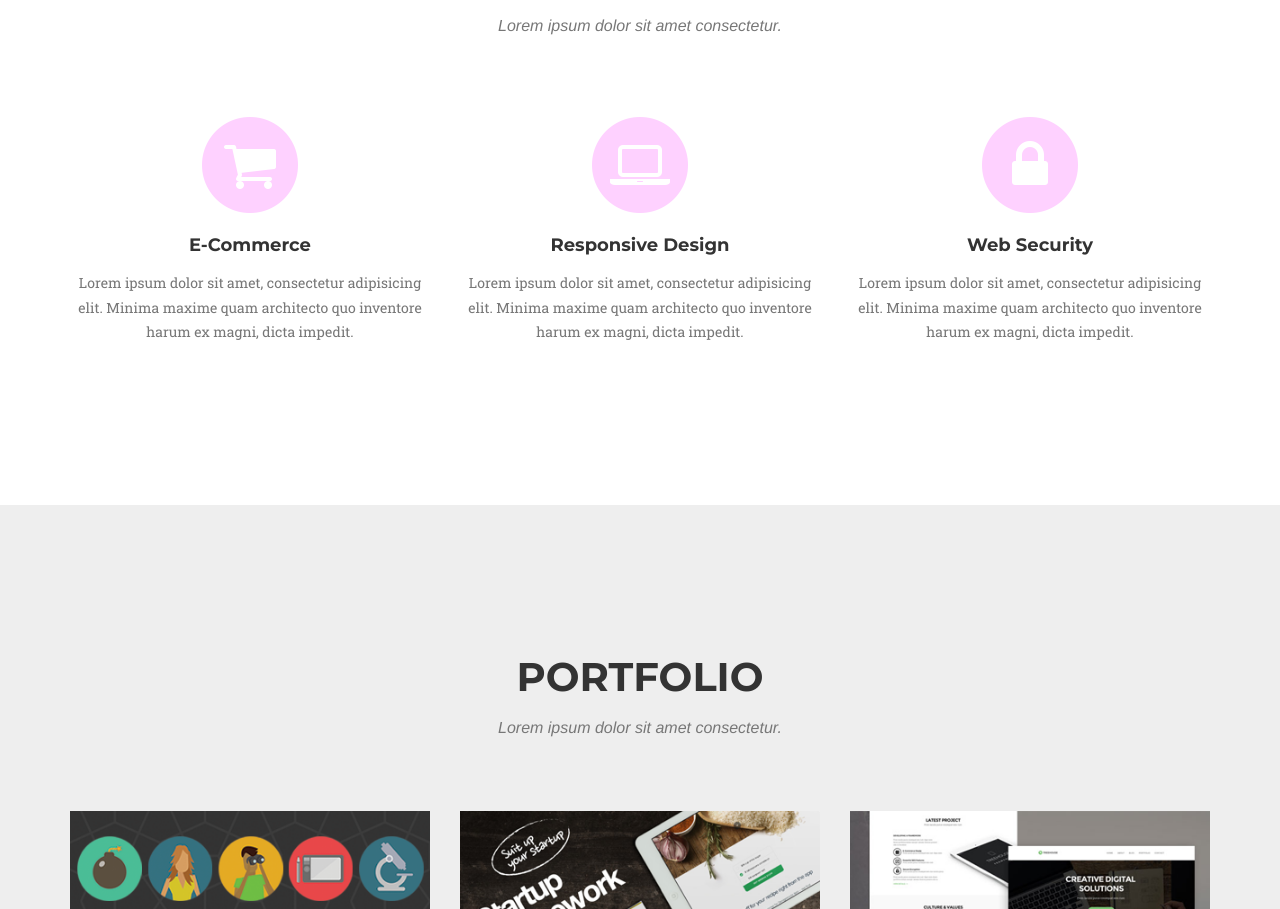
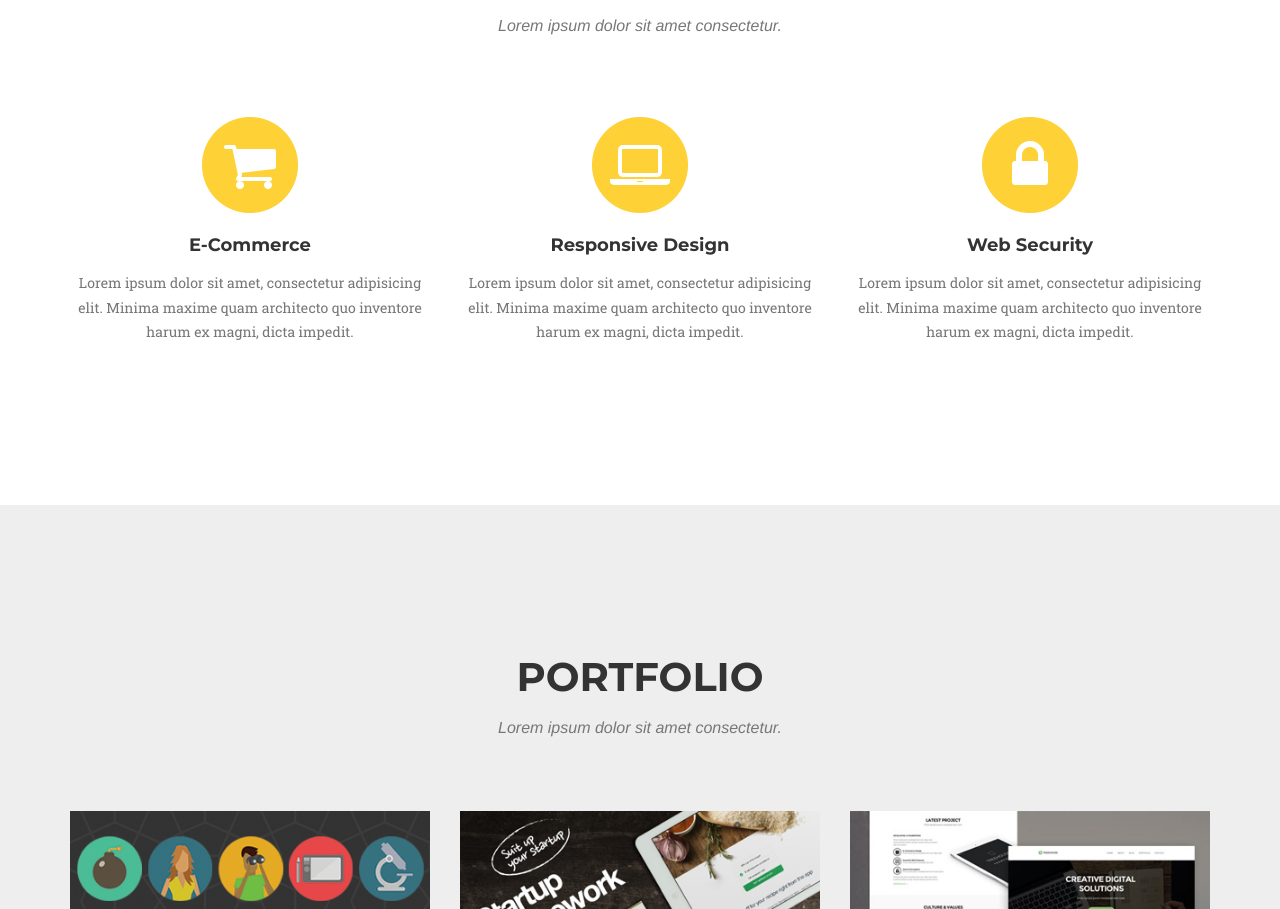
Before and after one commit to ericbreimer/ericbreimer.github.io, a plain HTML site: page index.html in a window 1280 px wide. Shown: the part 955-1864 px from the top of the page. Drawn offline with nearby package versions, Linux system fonts and the light colour scheme; a web font is replaced by a local one.

Commit message:
Color update

```diff
--- a/css/agency.css
+++ b/css/agency.css
@@ -11,7 +11,7 @@ body {
   color: #777777;
 }
 .text-primary {
-  color: #fed1ff;
+  color: #fed136;
 }
 p {
   font-size: 14px;
```
